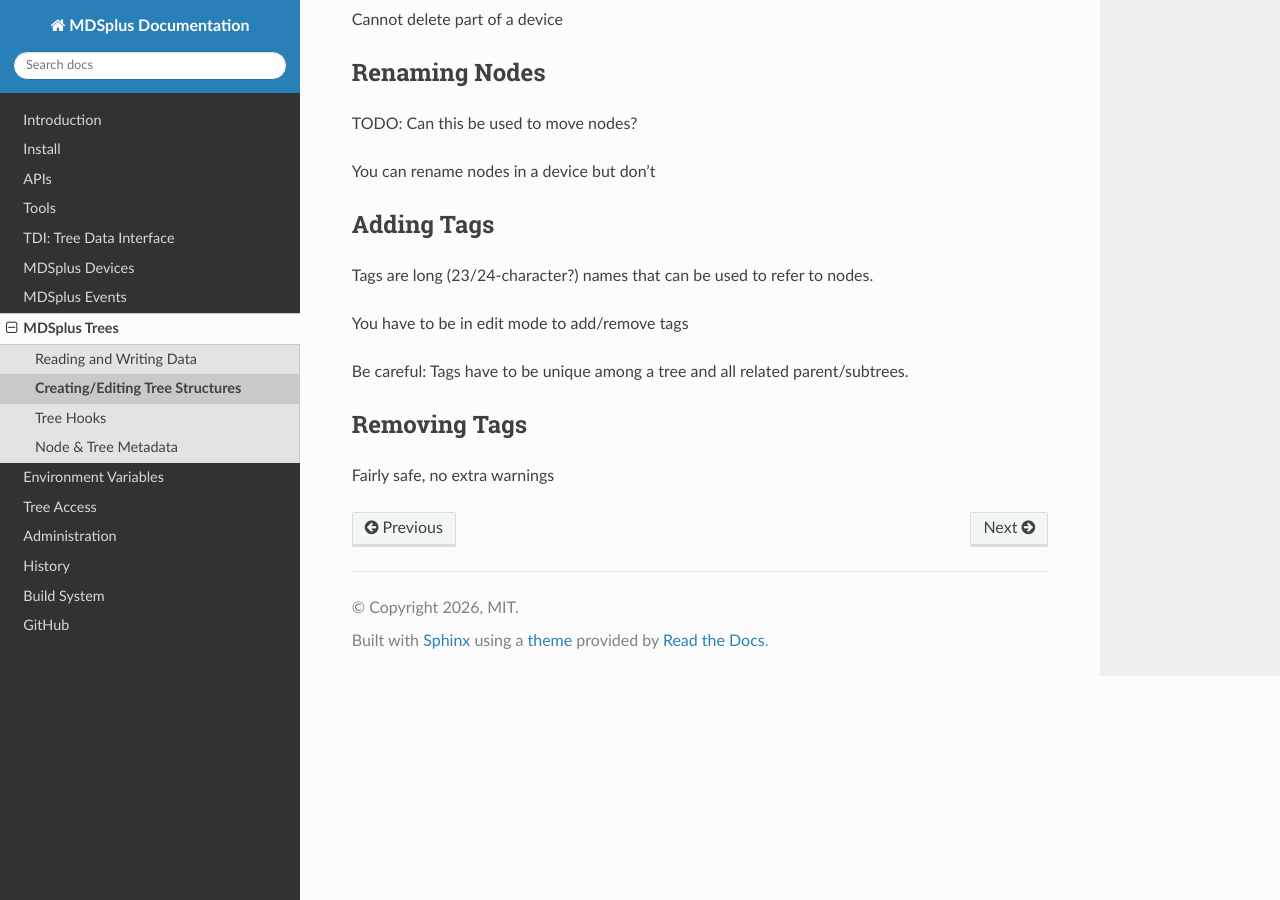
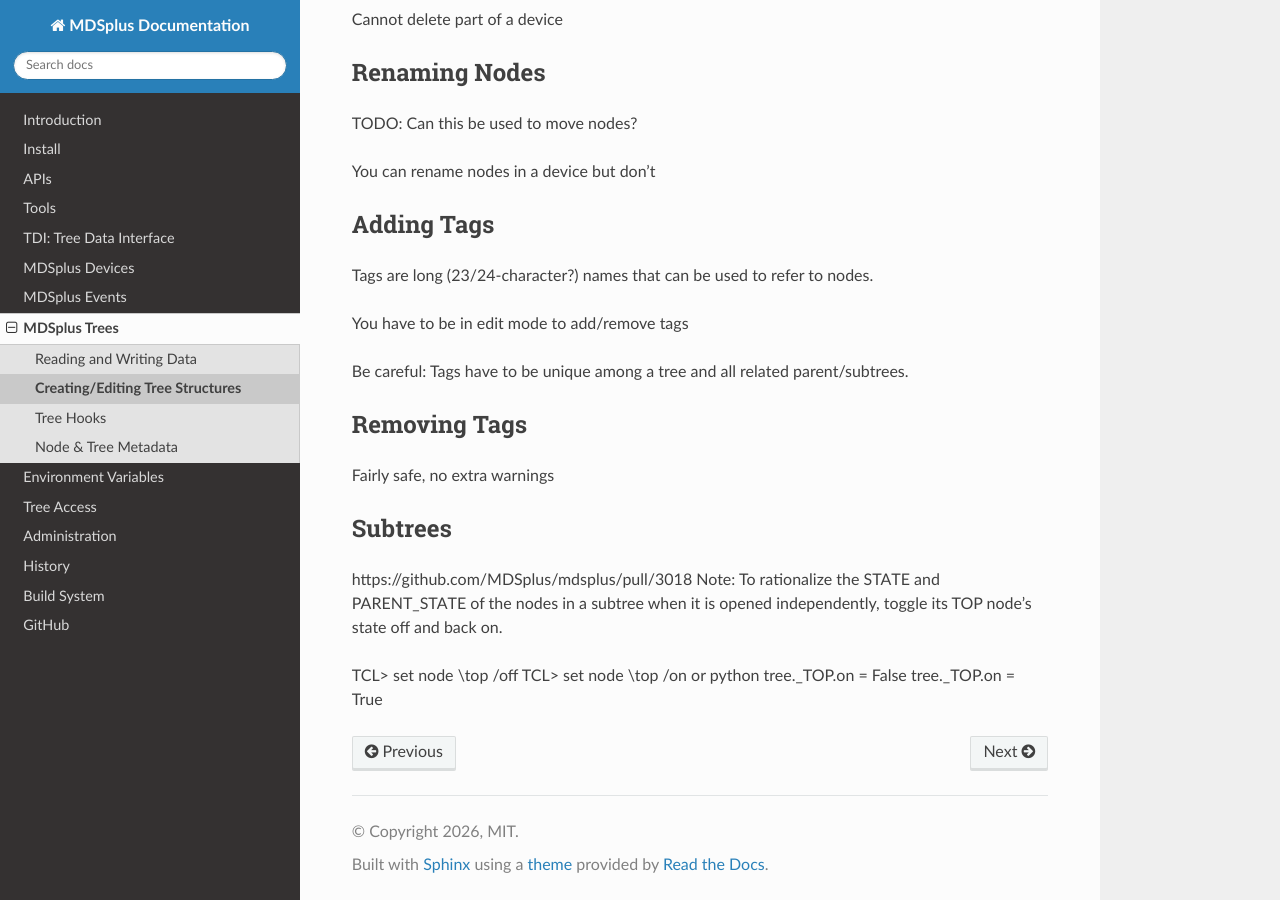
Before and after one commit to MDSplus/Documentation, a Sphinx documentation site: the page built from docs/trees/edit-structure.md, in a window 1280 px wide and 900 px high, scrolled down 2542 px. Built offline with Sphinx 7.4.7 and the Read the Docs theme 3.1.0, drawn with Linux system fonts in a browser that asks for light colours; pages that are not in the unit, such as notebooks, are missing from menus.

Commit message:
Add notes on subtrees with edit

```diff
--- a/docs/trees/edit-structure.md
+++ b/docs/trees/edit-structure.md
@@ -117,3 +117,14 @@ Be careful: Tags have to be unique among a tree and all related parent/subtrees.
 ## Removing Tags
 
 Fairly safe, no extra warnings
+
+## Subtrees
+
+https://github.com/MDSplus/mdsplus/pull/3018
+Note: To rationalize the STATE and PARENT_STATE of the nodes in a subtree when it is opened independently, toggle its TOP node's state off and back on.
+
+TCL> set node \top /off
+TCL> set node \top /on
+or python
+tree._TOP.on = False
+tree._TOP.on = True
```
